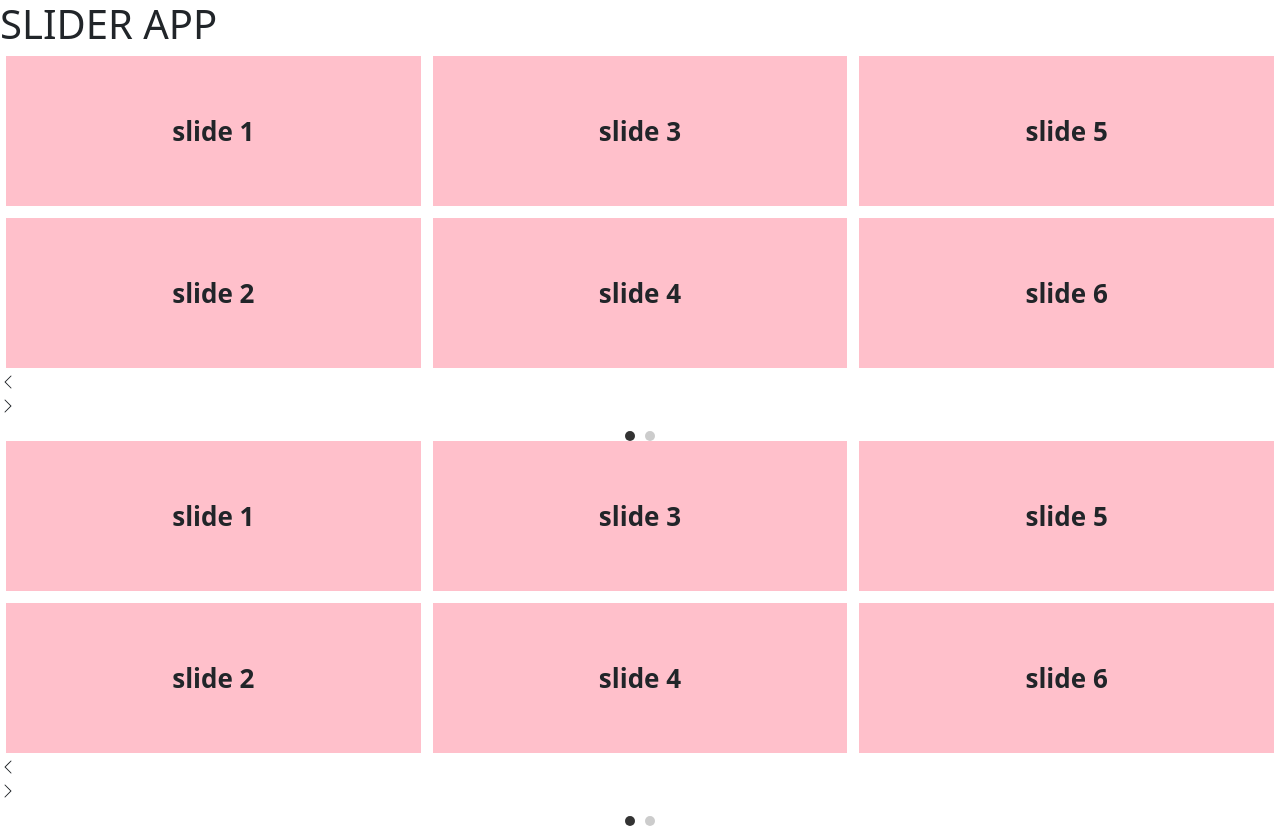
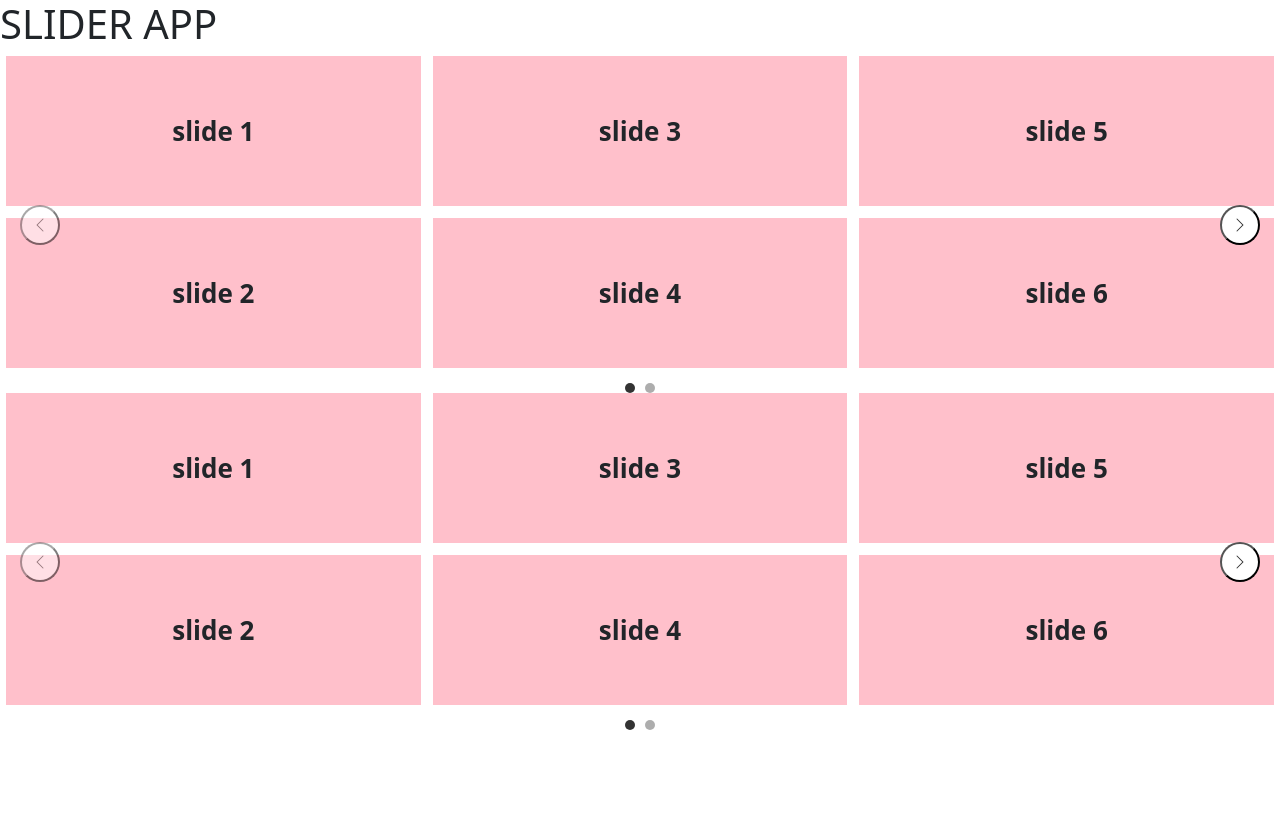
Before and after one commit to nayerasami/reusable-slider, an Angular app: page /home in a window 1280 px wide. After the commit the page ends 800 px from the top, so only its background shows below. Built offline with nearby package versions, Linux system fonts and the light colour scheme.

Commit message:
final fix of the slider

```diff
--- a/src/app/components/slider/slider.component.html
+++ b/src/app/components/slider/slider.component.html
@@ -1,35 +1,33 @@
-<section class="slider" [style.direction]="isRTL ? 'rtl' : 'ltr'">
-  <div class="slider-wrap" (mouseenter)="stopAutoplay()" (mouseleave)="startAutoplay()">
+<section class="slider" [dir]="isRTL ? 'rtl' : 'ltr'" (select)="$event.preventDefault()">
+  <div class="slider-wrap" (mouseenter)="stopAutoplay()" (mouseleave)="startAutoplay()" >
 
     <!-- gap: spaceBetween + 'px', -->
-    <div class="slider-main d-flex" [ngClass]="sliderOptions.rows > 1 ? 'flex-column' : ''" #rowSlider
-           [ngStyle]="{
+    <div class="slider-main d-flex" [ngClass]="numberOfRows > 1 ? 'flex-column' : ''" #rowSlider
+          [ngStyle]="{
             transform: 'translateX(' + translateX + '%)',
             transition: isTransitionEnabled ? ('transform ' + animationSpeed + ' ' + animation) : 'none',
             cursor: isDraggable ? (isDragging ? 'grabbing' : 'grab') : 'default',
             gap: numberOfRows > 1 ? spaceBetween + 'px' : null
           }"
           [attr.data-draggable]="isDraggable">
-
-      @if(sliderOptions.rows == 1) {
+      @if(numberOfRows == 1) {
         @for (item of sliderItems; track trackItemFun(item, $index);) {
         <div class="slider-item"
             [ngStyle]="{
               width: 'calc(' + (100 / numberOfVisibleItems) + '% - ' + spaceBetween + 'px)',
               marginInline: spaceBetween / 2 + 'px',
-              'user-select': isDragging ? 'none' : 'auto',
               'pointer-events': isDragging ? 'none' : 'auto'
             }">
           <ng-container *ngTemplateOutlet="itemTemplate; context: {$implicit: item}"></ng-container>
         </div>
         }
       }
-      @else if(sliderOptions.rows > 1) {
+      @else if(numberOfRows > 1) {
         @for(row of rowsArray; track trackItemFun(row, $index);) {
           <div class="slider-row">
             @for (item of customSliderItems[row]; track trackItemFun(item, $index);) {
-            <div class="slider-item" [ngStyle]="{   width: 'calc(' + (100 / numberOfVisibleItems) + '% - ' + spaceBetween + 'px)',  marginInline: spaceBetween / 2 + 'px'}"
-                  [style.visibility]= "item.type == 'virtual' ? 'hidden' : 'visible'">
+            <div class="slider-item" [ngStyle]="{ width: 'calc(' + (100 / numberOfVisibleItems) + '% - ' + spaceBetween + 'px)', marginInline: spaceBetween / 2 + 'px'}"
+                    [style.visibilty]="item.type == 'virtual' ? 'hidden':'visible'">
               <ng-container *ngTemplateOutlet="itemTemplate; context: {$implicit: item}"></ng-container>
             </div>
             }
@@ -37,28 +35,27 @@
         }
       }
     </div>
-
   </div>
 
   <!-- Navigation Buttons -->
-  <ng-container *ngIf="sliderOptions.navButtons">
+  <ng-container *ngIf="sliderOptions.navButtons && ( !isInfiniteScroll && this.clonedSliderItems.length /  this.numberOfRows > this.numberOfVisibleItems ) ">
     <div class="slider-nav">
-      <div  [ngClass]="[isRTL ? 'next' : 'prev' , (!isInfiniteScroll && getCurrentIndicator() === 0 )? 'disabled' : '']"(click)="prevFunc()" *ngIf="!sliderOptions.prevButton; else customPrev">
+      <button role="button" [ngClass]="[isRTL ? 'next' : 'prev' , isPrevDisabled() ? 'disabled' : '']" (click)="prevFunc()" *ngIf="!sliderOptions.prevButton; else customPrev">
         <svg xmlns="http://www.w3.org/2000/svg" width="16" height="16" fill="currentColor" class="bi bi-chevron-left" viewBox="0 0 16 16">
           <path fill-rule="evenodd" d="M11.354 1.646a.5.5 0 0 1 0 .708L5.707 8l5.647 5.646a.5.5 0 0 1-.708.708l-6-6a.5.5 0 0 1 0-.708l6-6a.5.5 0 0 1 .708 0"/>
         </svg>
-      </div>
-      <div [ngClass]="[isRTL ? 'prev' : 'next' ,( !isInfiniteScroll && getCurrentIndicator() === indicatorsArray.length - 1 )? 'disabled' : '']" (click)="nextFunc()" *ngIf="!sliderOptions.nextButton; else customNext">
+      </button>
+      <button role="button" [ngClass]="[isRTL ? 'prev' : 'next' , isNextDisabled() ? 'disabled' : '']"  (click)="nextFunc()" *ngIf="!sliderOptions.nextButton; else customNext">
         <svg xmlns="http://www.w3.org/2000/svg" width="16" height="16" fill="currentColor" class="bi bi-chevron-right" viewBox="0 0 16 16">
           <path fill-rule="evenodd" d="M4.646 1.646a.5.5 0 0 1 .708 0l6 6a.5.5 0 0 1 0 .708l-6 6a.5.5 0 0 1-.708-.708L10.293 8 4.646 2.354a.5.5 0 0 1 0-.708"/>
         </svg>
-      </div>
+      </button>
 
       <ng-template #customPrev>
-        <div class="prev" [innerHtml]="safePrevButton" (click)="prevFunc()"></div>
+        <button role="button" [ngClass]="[isRTL ? 'next' : 'prev' , isPrevDisabled() ? 'disabled' : '']" [innerHtml]="isRTL ? safeNextButton : safePrevButton" (click)="prevFunc()"></button>
       </ng-template>
       <ng-template #customNext>
-        <div class="next" [innerHtml]="safeNextButton" (click)="nextFunc()"></div>
+        <button role="button" [ngClass]="[isRTL ? 'prev' : 'next' ,isNextDisabled() ? 'disabled' : '']" [innerHtml]="isRTL ? safePrevButton : safeNextButton" (click)="nextFunc()"></button>
       </ng-template>
     </div>
   </ng-container>
--- a/src/app/components/slider/slider.component.scss
+++ b/src/app/components/slider/slider.component.scss
@@ -1,4 +1,5 @@
 .slider {
+  position: relative;
   .slider-wrap {
     position: relative;
     overflow: hidden;
@@ -17,6 +18,7 @@
       width: 100%;
     }
 
+  }
   .slider-nav {
     .prev,
     .next {
@@ -41,6 +43,10 @@
     .next {
       inset-inline-end: 20px;
     }
+    .disabled{
+      opacity: 0.5;
+      pointer-events: none;
+      cursor: not-allowed;
     }
   }
   .slider-indicators {
@@ -51,12 +57,12 @@
       width: 10px;
       height: 10px;
       border-radius: 50%;
-        background-color: #ccc;
+      background-color: #333;
       margin: 0 5px;
       cursor: pointer;
       transition: background-color 0.3s ease;
-        &.active {
-          background-color: #333;
+      &:not(.active) {
+        opacity: .4;
       }
     }
   }
--- a/src/app/components/slider/slider.component.ts
+++ b/src/app/components/slider/slider.component.ts
@@ -1,5 +1,5 @@
 import { CommonModule } from '@angular/common';
-import { ChangeDetectorRef, Component, ContentChild, ElementRef, Input, OnInit, SimpleChanges, TemplateRef, ViewChild } from '@angular/core';
+import { ChangeDetectorRef, Component, ContentChild, ElementRef, HostListener, Input, OnInit, SimpleChanges, TemplateRef, ViewChild } from '@angular/core';
 import { ResponsiveConfig, SliderOptions, CustomSliderItems, } from './interfaces/sliderTypes';
 import { DomSanitizer } from '@angular/platform-browser';
 import Hammer from 'hammerjs';
@@ -47,13 +47,25 @@ export class SliderComponent implements OnInit {
   isDraggable: boolean = true;
   isInfiniteScroll: boolean = false;
   maxArrayKey: any;
+  autoplay: boolean = false;
+  isExternalDrag = false;
+  shouldReInitializeHammer:boolean= false;
+  @HostListener('document:click', ['$event'])
+  onSelectStart(event: Event): void {
+     this.isDragging=false;
+     if(!this.isDragging && this.shouldReInitializeHammer){
+      this.initializeHammer()
+      this.shouldReInitializeHammer = false;
+     }
+  }
+
   ngOnChanges(changes: SimpleChanges): void {
     if (changes['sliderItems'] || changes['sliderOptions']) {
       this.calculateSliderPosition();
       this.clonedSliderItems = [...this.sliderItems];
       this.stepSize = this.sliderOptions.stepSize;
       this.numberOfVisibleItems = this.sliderOptions.numberOfVisibleItems;
-      this.numberOfRows = this.sliderOptions.rows || 1;
+      this.numberOfRows = this.sliderOptions.rows ?? 1;
       this.spaceBetween = this.sliderOptions.spaceBetween ?? 12;
       this.isRTL = this.sliderOptions.rtl || false;
       this.animationSpeed = this.sliderOptions.animationSpeed ?? '0.6s';
@@ -62,7 +74,8 @@ export class SliderComponent implements OnInit {
       this.safePrevButton = this.sliderOptions.prevButton ? this.sanitizer.bypassSecurityTrustHtml(this.sliderOptions.prevButton) : '';
       this.isDraggable = this.sliderOptions.isDraggable ?? true;
       this.isInfiniteScroll = this.sliderOptions.infiniteScroll ?? false;
-      this.rowsArray = Array.from({ length: this.sliderOptions.rows }, (_, i) => i);
+      this.autoplay = this.sliderOptions.autoplay ?? false;
+      this.rowsArray = Array.from({ length: this.numberOfRows }, (_, i) => i);
       this.calculateIndicators();
       this.handleInfiniteScrollSliderItems();
       this.handleMoreThanOneRowSliderItems();
@@ -70,7 +83,8 @@ export class SliderComponent implements OnInit {
         this.currentIndex = 0;
         this.calculateSliderPosition();
       }
-      if (this.sliderOptions.autoplay) {
+
+      if (this.autoplay) {
         this.startAutoplay();
       }
     }
@@ -91,17 +105,19 @@ export class SliderComponent implements OnInit {
       } else {
         this.setDefaultSliderSettings();
       }
+
       this.calculateSliderPosition();
+
     }
   }
 
   handleMoreThanOneRowSliderItems() {
     if (this.numberOfRows > 1) {
-      for (let key = 0; key < this.sliderOptions.rows; key++) {
+      for (let key = 0; key < this.numberOfRows; key++) {
         this.customSliderItems[key] = [];
       }
-      for (let i = 0; i < this.sliderItems.length; i += this.sliderOptions.rows) {
-        for (let j = 0; j < this.sliderOptions.rows; j++) {
+      for (let i = 0; i < this.sliderItems.length; i += this.numberOfRows) {
+        for (let j = 0; j < this.numberOfRows; j++) {
           const item = this.sliderItems[i + j];
           if (item !== undefined) {
             this.customSliderItems[j].push(item);
@@ -132,9 +148,6 @@ export class SliderComponent implements OnInit {
 
     }
   }
-
-
-
   setDefaultSliderSettings(): void {
     if (this.sliderOptions) {
       this.numberOfVisibleItems = this.sliderOptions.numberOfVisibleItems || 4;
@@ -148,12 +161,12 @@ export class SliderComponent implements OnInit {
       const totalSlides = Math.ceil(originalLength / this.stepSize);
       this.indicatorsLength = totalSlides;
       this.indicatorsArray = Array.from({ length: this.indicatorsLength }, (_, i) => i);
-      this.maxCurrentIndex = originalLength - this.numberOfVisibleItems;
+      this.maxCurrentIndex = Math.ceil(originalLength - this.numberOfVisibleItems);
     } else {
       const totalSlides = (this.clonedSliderItems.length / this.numberOfRows - this.numberOfVisibleItems) / this.stepSize + 1;
       this.indicatorsLength = Math.ceil(totalSlides);
       this.indicatorsArray = Array.from({ length: this.indicatorsLength }, (_, i) => i);
-      this.maxCurrentIndex = (this.sliderItems.length - 1) / this.numberOfRows - (this.numberOfVisibleItems - this.stepSize);
+      this.maxCurrentIndex = Math.ceil((this.sliderItems.length - 1) / this.numberOfRows - (this.numberOfVisibleItems - this.stepSize));
     }
   }
   handleInfiniteOneRowSlider() {
@@ -204,11 +217,20 @@ export class SliderComponent implements OnInit {
     }
 
   }
+  isPrevDisabled(): boolean {
+    const boundry = this.isRTL ? this.indicatorsArray.length - 1 : 0
+    return !this.isInfiniteScroll && this.getCurrentIndicator() === boundry
+  }
 
+  isNextDisabled(): boolean {
+    const boundry = this.isRTL ? 0 : this.indicatorsArray.length - 1
+    return !this.isInfiniteScroll && this.getCurrentIndicator() === boundry
+  }
   ngOnInit(): void {
     window.addEventListener('resize', this.onWindowResize.bind(this));
 
   }
+
 
   ngAfterViewInit() {
     setTimeout(() => {
@@ -248,16 +270,17 @@ export class SliderComponent implements OnInit {
     );
     const width = window.innerWidth;
     const largestBreakpoint = this.sortedResponsiveOptons[this.sortedResponsiveOptons.length - 1].breakpoint.replace('px', '');
-    if (width > largestBreakpoint) {
+    if (width >= largestBreakpoint) {
       this.numberOfVisibleItems = this.sliderOptions.numberOfVisibleItems;
       this.stepSize = this.sliderOptions.stepSize;
+      this.currentIndex = this.isInfiniteScroll ? this.numberOfVisibleItems : 0;
     } else {
       let selectedConfig = null;
       for (let config of this.sortedResponsiveOptons) {
         const breakpoint = parseInt(config.breakpoint.replace('px', ''), 10);
         if (width > breakpoint) {
           selectedConfig = config;
-        } else if (width <= breakpoint) {
+        } else if (width < breakpoint) {
           selectedConfig = config;
           break;
         }
@@ -276,13 +299,11 @@ export class SliderComponent implements OnInit {
     this.cdr.detectChanges();
   }
 
-
   slideFinite(direction: 'forward' | 'backward'): void {
     const dir = this.isRTL ? -1 : 1;
     const movement = direction === 'forward' ? 1 : -1;
     const newIndex = this.currentIndex + dir * this.stepSize * movement;
-
-    if (newIndex >= 0 && newIndex <= this.maxCurrentIndex) {
+    if (newIndex >= 0 && newIndex <= Math.ceil(this.maxCurrentIndex)) {
       this.currentIndex = newIndex;
       this.calculateSliderPosition();
     }
@@ -308,7 +329,6 @@ export class SliderComponent implements OnInit {
       this.currentIndex = itemsPerRow + cloneCount - (cloneCount - this.currentIndex);
     }
   }
-
   slideInfinite(direction: 'forward' | 'backward'): void {
     const dir = this.isRTL ? -1 : 1;
     const movement = direction === 'forward' ? 1 : -1;
@@ -353,7 +373,7 @@ export class SliderComponent implements OnInit {
 
   getCurrentIndicator(): number {
     if (!this.isInfiniteScroll) {
-      return Math.floor(this.currentIndex / this.stepSize);
+      return Math.ceil(this.currentIndex / this.stepSize);
     }
     let normalizedIndex = this.currentIndex - this.numberOfVisibleItems;
     if (normalizedIndex < 0) {
@@ -367,6 +387,9 @@ export class SliderComponent implements OnInit {
 
   // drag
   private initializeHammer() {
+    if (this.hammer) {
+      this.hammer.destroy();
+    }
     let sliderElement: HTMLElement | null = null;
     if (this.rowSlider && this.rowSlider.nativeElement) {
       sliderElement = this.rowSlider.nativeElement;
@@ -375,45 +398,45 @@ export class SliderComponent implements OnInit {
       console.warn('Slider element not found');
       return;
     }
+
     this.hammer = new Hammer(sliderElement);
     this.hammer.get('pan').set({
       direction: Hammer.DIRECTION_HORIZONTAL,
       threshold: 10,
     });
-    this.hammer.on('panstart', (ev: any) => {
-      this.onDragStart(ev);
-    });
-    this.hammer.on('panmove', (ev: any) => {
-      this.onDragMove(ev);
-    });
-    this.hammer.on('panend', (ev: any) => {
-      this.onDragEnd(ev);
-    });
+    this.hammer.on('panstart', (ev: any) => { this.onDragStart(ev) });
+    this.hammer.on('panmove', (ev: any) => { this.onDragMove(ev) });
+    this.hammer.on('panend', (ev: any) => { this.onDragEnd(ev) });
+    this.hammer.on('pancancel', (ev: any) => this.onDragEnd(ev));
+
   }
 
   private onDragStart(event: any): void {
-    if (!this.isDraggable || this.sliderItems.length / this.numberOfRows <= this.numberOfVisibleItems) {
+    if (!this.isDraggable || (this.sliderItems.length / this.numberOfRows <= this.numberOfVisibleItems)) {
       this.isDragging = false;
       return;
     }
     this.isDragging = true;
     this.dragStartTranslateX = this.translateX;
-    if (this.sliderOptions.autoplay) {
+    if (this.autoplay) {
       this.stopAutoplay();
     }
     this.isTransitionEnabled = false;
+    this.shouldReInitializeHammer = true
   }
 
+
   private onDragMove(event: any): void {
-    if (!this.isDragging || !this.isDraggable || this.sliderItems.length / this.numberOfRows <= this.numberOfVisibleItems) return;
+    if (!this.isDragging || !this.isDraggable || (this.sliderItems.length / this.numberOfRows <= this.numberOfVisibleItems)) return;
     const containerWidth = this.rowSlider.nativeElement.offsetWidth;
     const dragPercentage = (event.deltaX / containerWidth) * 100;
     this.translateX = this.dragStartTranslateX + dragPercentage;
     this.cdr.detectChanges();
+    this.shouldReInitializeHammer =false;
   }
-
   private onDragEnd(event: any): void {
     if (!this.isDragging || !this.isDraggable || this.sliderItems.length / this.numberOfRows <= this.numberOfVisibleItems) return;
+    this.isDragging = false;
     this.isTransitionEnabled = true;
     const dragDistance = Math.abs(event.deltaX);
     // Check if drag distance exceeds threshold
@@ -456,17 +479,19 @@ export class SliderComponent implements OnInit {
     if (this.sliderOptions.autoplay) {
       this.startAutoplay();
     }
+
+
   }
   // autoplay
   startAutoplay(): void {
-    if (this.sliderOptions.autoplay) {
+    if (this.autoplay) {
       this.autoplayInterval = setInterval(() => {
         this.nextFunc();
       }, this.sliderOptions.autoplaySpeed || 3000); //default 3s
     }
   }
   stopAutoplay(): void {
-    if (this.autoplayInterval && this.sliderOptions.autoplay) {
+    if (this.autoplayInterval && this.autoplay) {
       clearInterval(this.autoplayInterval);
     }
   }
@@ -479,5 +504,6 @@ export class SliderComponent implements OnInit {
     if (this.hammer) {
       this.hammer.destroy();
     }
+
   }
 }
```
Lines whose indentation alone changed are shown as unchanged.
